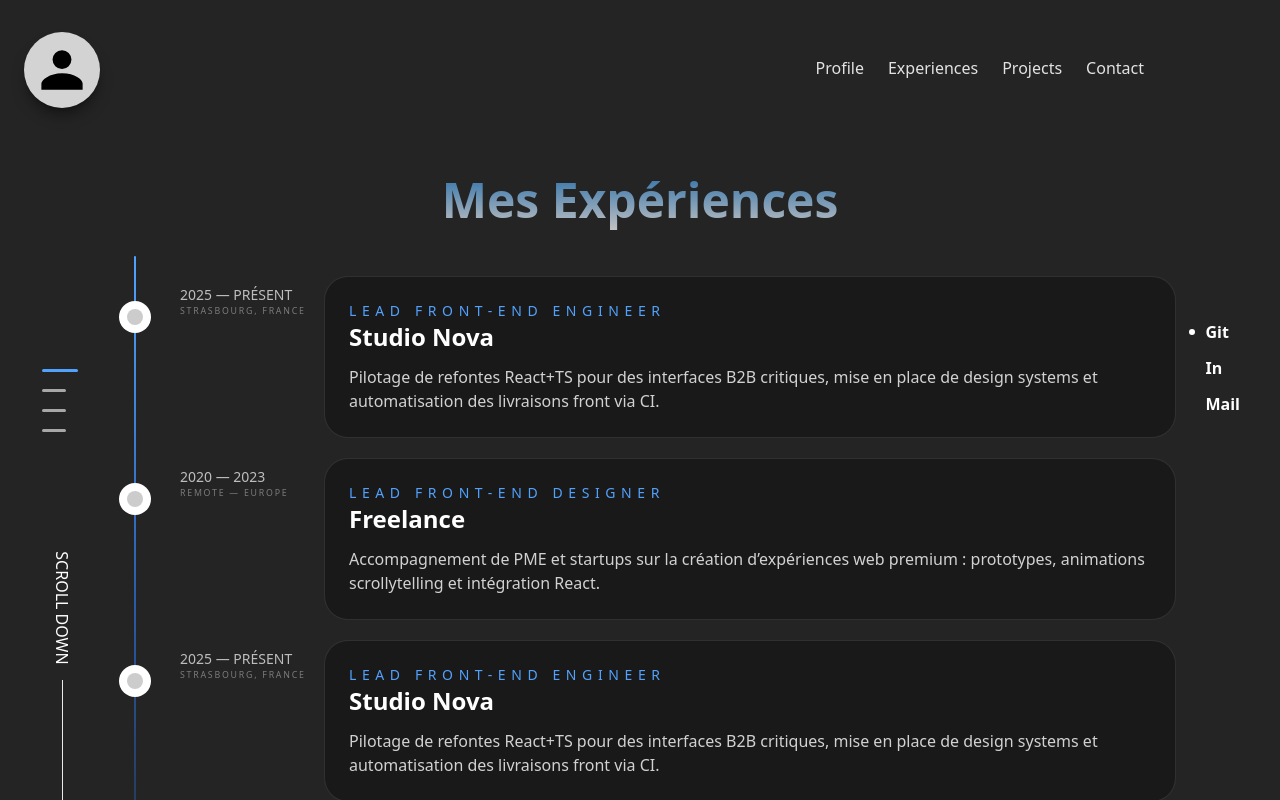
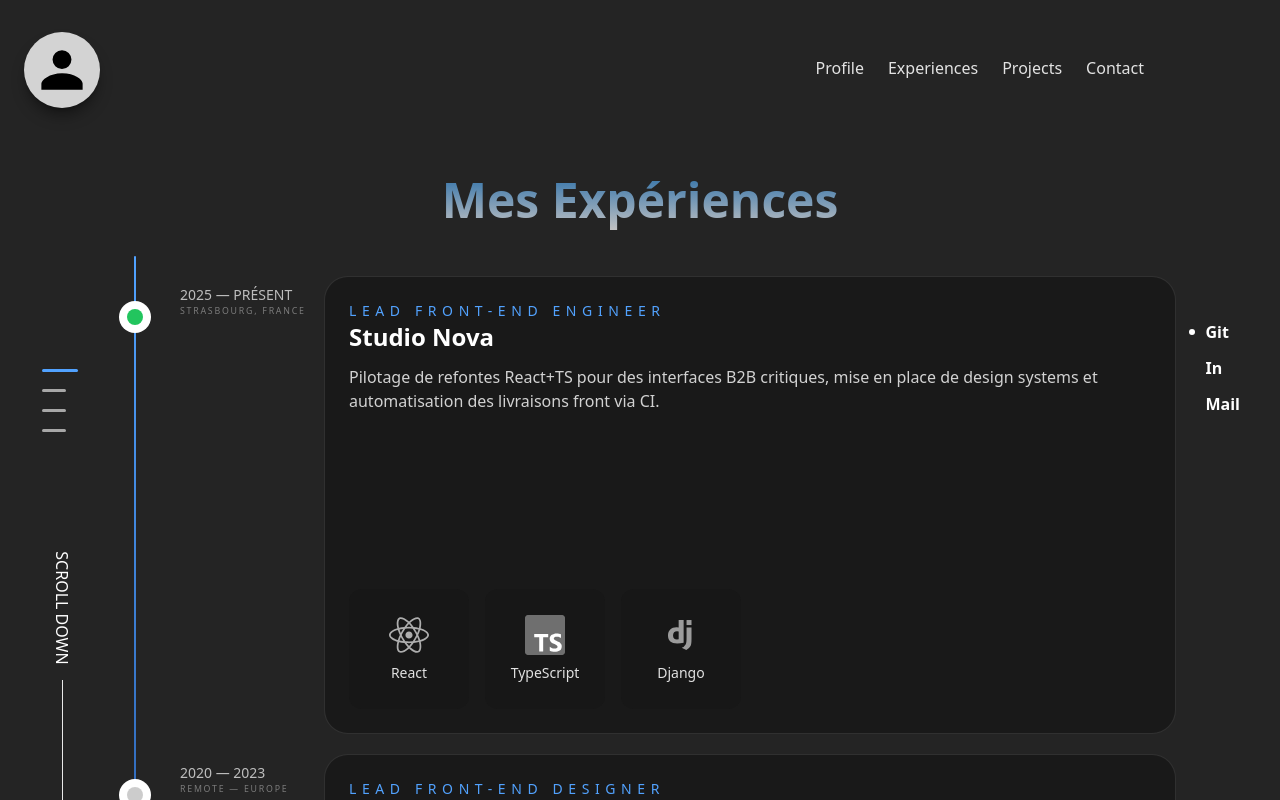
Before and after one commit to zafopyss/portfolio-website, a React (Vite) app: page / in a window 1280 px wide. Shown: the top 800 px of the page. Built offline with nearby package versions, Linux system fonts and the light colour scheme.

Commit message:
wip theme experiences

```diff
--- a/package.json
+++ b/package.json
@@ -19,16 +19,15 @@
   },
   "devDependencies": {
     "@eslint/js": "^9.36.0",
+    "@tailwindcss/postcss": "^4.1.17",
     "@types/node": "^24.7.2",
     "@types/react": "^19.2.2",
     "@types/react-dom": "^19.2.2",
     "@vitejs/plugin-react": "^5.0.4",
-    "autoprefixer": "^10.4.21",
     "eslint": "^9.36.0",
     "eslint-plugin-react-hooks": "^5.2.0",
     "eslint-plugin-react-refresh": "^0.4.22",
     "globals": "^16.4.0",
-    "postcss": "^8.5.6",
     "tailwindcss": "^4.1.14",
     "vite": "^7.1.9"
   }
--- a/src/index.css
+++ b/src/index.css
@@ -25,8 +25,17 @@
   --color-silver: #D0C9C4;
   --color-silver-rgb: 208 201 196;
 
+  --color-green-active: #22c55e;
   --color-blue-python: #3776AB;
   --color-yellow-python: #FFD43B;
+}
+
+@theme{
+  --color-green-active: #22c55e;
+  --color-blue-python: #3776AB;
+  --color-yellow-python: #FFD43B;
+  --color-silver: #D0C9C4;
+
 }
 
 .text-silver {
--- a/src/sections/ExperienceSection.tsx
+++ b/src/sections/ExperienceSection.tsx
@@ -1,5 +1,9 @@
 import GradientText from '@components/design/GradientText';
+import TechCard from '@components/design/TechCard/TechCard';
+import { techs } from '@data/techs';
 import { useEffect, useRef, useState } from 'react';
+
+type Tech = (typeof techs)[number];
 
 type Experience = {
   company: string;
@@ -9,7 +13,13 @@ type Experience = {
   description: string;
   highlights?: string[];
   image?: string;
+  techStack: Tech[];
 };
+
+const techMap = techs.reduce<Record<string, Tech>>((acc, tech) => {
+  acc[tech.name] = tech;
+  return acc;
+}, {} as Record<string, Tech>);
 
 const experiences: Experience[] = [
   {
@@ -19,6 +29,7 @@ const experiences: Experience[] = [
     location: 'Strasbourg, France',
     description:
       "Pilotage de refontes React+TS pour des interfaces B2B critiques, mise en place de design systems et automatisation des livraisons front via CI.",
+    techStack: [techMap.React, techMap.TypeScript, techMap.Django],
   },
   {
     company: 'Freelance',
@@ -27,6 +38,7 @@ const experiences: Experience[] = [
     location: 'Remote — Europe',
     description:
       "Accompagnement de PME et startups sur la création d’expériences web premium : prototypes, animations scrollytelling et intégration React.",
+    techStack: [techMap.Tailwind, techMap.React, techMap['JavaScript']],
   },
   {
     company: 'Studio Nova',
@@ -35,6 +47,7 @@ const experiences: Experience[] = [
     location: 'Strasbourg, France',
     description:
       "Pilotage de refontes React+TS pour des interfaces B2B critiques, mise en place de design systems et automatisation des livraisons front via CI.",
+    techStack: [techMap.React, techMap.PostgreSQL, techMap.AWS],
   },
   {
     company: 'Freelance',
@@ -43,6 +56,7 @@ const experiences: Experience[] = [
     location: 'Remote — Europe',
     description:
       "Accompagnement de PME et startups sur la création d’expériences web premium : prototypes, animations scrollytelling et intégration React.",
+    techStack: [techMap.Tailwind, techMap.Django, techMap.Python],
   },
 ];
 
@@ -55,18 +69,16 @@ const TEXT_OFFSET = LINE_LEFT_PX + DOT_SIZE + 12;
 export default function ExperienceSection() {
   const sectionRef = useRef<HTMLElement | null>(null);
   const [lineHeight, setLineHeight] = useState(LINE_EXTENSION);
-  const articleRefs = useRef<(HTMLArticleElement | null)[]>([]);
+  const articleRefs = useRef<(HTMLElement | null)[]>([]);
   const articlesColumnRef = useRef<HTMLDivElement | null>(null);
   const [activeExperienceIndex, setActiveExperienceIndex] = useState(0);
   const [entryMetrics, setEntryMetrics] = useState<{ offset: number; height: number }[]>([]);
   const estimatedSpacing = 150;
   const roleRefs = useRef<(HTMLSpanElement | null)[]>([]);
   const [rolePositions, setRolePositions] = useState<number[]>([]);
-
-  const lastMetric = entryMetrics[entryMetrics.length - 1];
   const timelineContainerHeight = entryMetrics.reduce((total, metric) => {
     return total + metric.height;
-  }, DOT_SIZE + 40); // Ajoute un padding
+  }, DOT_SIZE + 40);
 
   useEffect(() => {
     if (typeof window === 'undefined') return;
@@ -186,10 +198,10 @@ useEffect(() => {
               >
                 {experiences.map((experience, index) => {
                   const isActive = index === activeExperienceIndex;
-                  const metric = entryMetrics[index];
-const dotTop = rolePositions[index]
-  ? rolePositions[index] - DOT_SIZE / 2
-  : index * estimatedSpacing;
+                  const isPrimary = index === 0;
+                  const dotTop = rolePositions[index]
+                    ? rolePositions[index] - DOT_SIZE / 2
+                    : index * estimatedSpacing;
 
                   return (
                     <div
@@ -203,8 +215,12 @@ const dotTop = rolePositions[index]
                       >
                         <span className="relative h-8 w-8 rounded-full bg-white">
                           <span
-                            className={`absolute inset-0 m-auto h-4 w-4 rounded-full transition-all duration-800 ${
-                              isActive ? 'bg-blue-400 animate-pulse' : 'bg-black/20'
+                            className={`absolute inset-0 m-auto h-4 w-4 rounded-full transition-all duration-700 ${
+                              isPrimary
+                                ? 'bg-green-active'
+                                : isActive
+                                ? 'bg-blue-400'
+                                : 'bg-black/20'
                             }`}
                           />
                         </span>
@@ -243,9 +259,18 @@ const dotTop = rolePositions[index]
                 </span>
                   <h3 className="text-2xl font-semibold text-white">{experience.company}</h3>
                 </div>
-                <p className="mt-3 text-white/80"  aria-label={`Description pour ${experience.company}`}>
+                <p className="mt-3 text-white/80" style={{ height: "200px" }} aria-label={`Description pour ${experience.company}`}>
                   {experience.description}
                 </p>
+                <div className="mt-6 flex flex-wrap gap-4">
+                  {experience.techStack.map((tech) => (
+                    <TechCard
+                      key={`${experience.company}-${tech.name}`}
+                      name={tech.name}
+                      icon={tech.icon}
+                    />
+                  ))}
+                </div>
               </article>
             ))}
           </div>
```
Also changed, not shown: tailwind.config.js (deleted), 1 other file (tests, documents, lock files or other folders).
